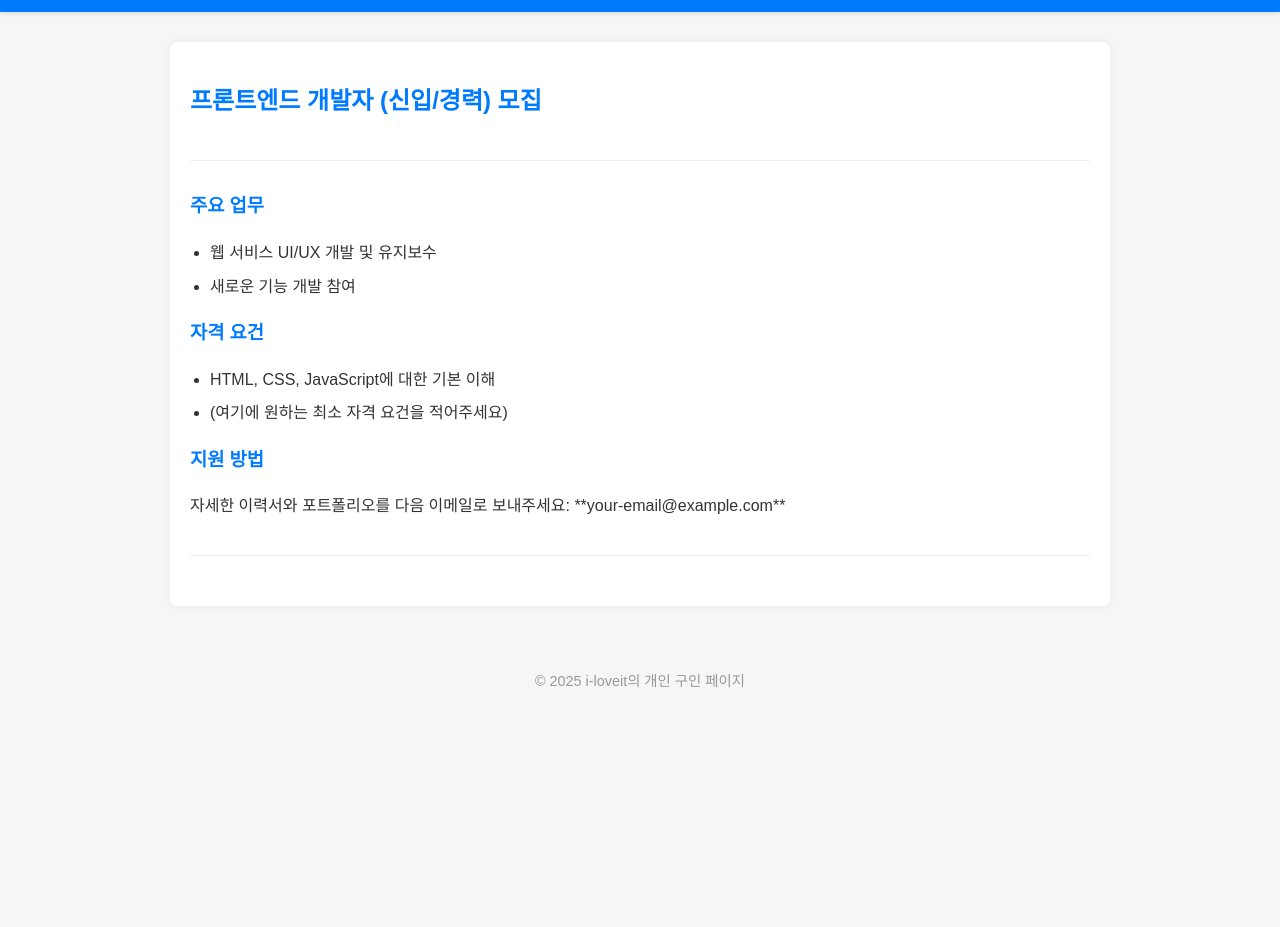
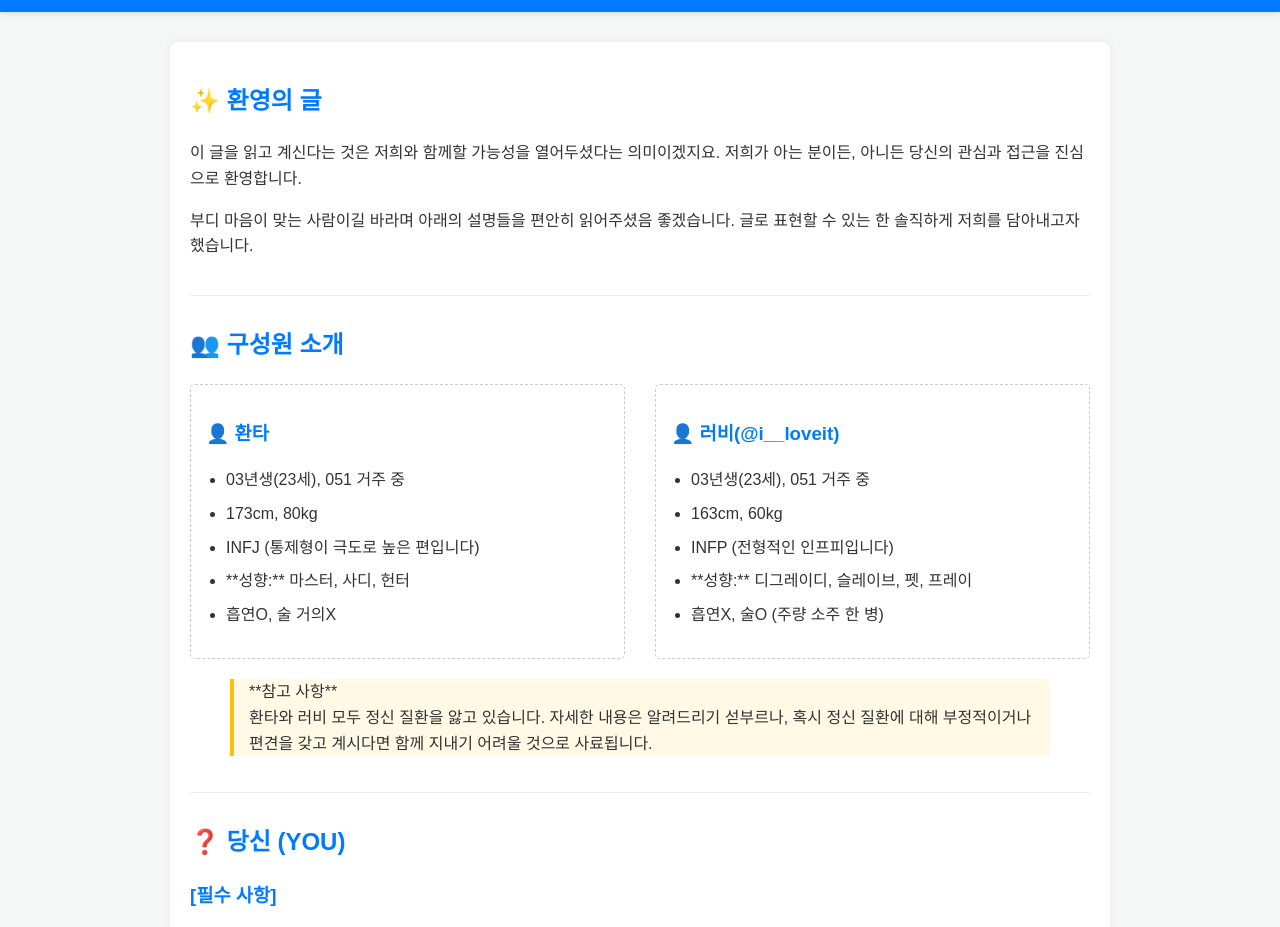
Before and after one commit to i-loveit/finding, a plain HTML site: page index.html in a window 1280 px wide. Shown: the part 79-1006 px from the top of the page. Before the commit the page ends 807 px from the top, so only its background shows below. Drawn offline with Linux system fonts and the light colour scheme.

Commit message:
Revise job title and add member section
Updated job posting details and added member introductions.

```diff
--- a/index.html
+++ b/index.html
@@ -3,39 +3,118 @@
 <head>
     <meta charset="UTF-8">
     <meta name="viewport" content="width=device-width, initial-scale=1.0">
-    <title>i-loveit님의 구인 공고</title>
+    <title>i-loveit님의 구인 공고: 장기적·안정적 관계 구축</title>
     <link rel="stylesheet" href="style.css">
 </head>
 <body>
     <header>
-        <h1>[회사/개인 이름]에서 함께할 분을 찾습니다!</h1>
+        <h1>장기적·안정적 지배 관계를 함께 구축할 분을 찾습니다.</h1>
     </header>
 
     <main>
-        <section id="job-title">
-            <h2>프론트엔드 개발자 (신입/경력) 모집</h2>
+        <section id="welcome">
+            <h2>✨ 환영의 글</h2>
+            <p>이 글을 읽고 계신다는 것은 저희와 함께할 가능성을 열어두셨다는 의미이겠지요. 저희가 아는 분이든, 아니든 당신의 관심과 접근을 진심으로 환영합니다.</p>
+            <p>부디 마음이 맞는 사람이길 바라며 아래의 설명들을 편안히 읽어주셨음 좋겠습니다. 글로 표현할 수 있는 한 솔직하게 저희를 담아내고자 했습니다.</p>
         </section>
 
-        <section id="description">
-            <h3>주요 업무</h3>
+        <section id="us-intro">
+            <h2>👥 구성원 소개</h2>
+            <div class="member-list">
+                <div class="member">
+                    <h3>👤 환타</h3>
+                    <ul>
+                        <li>03년생(23세), 051 거주 중</li>
+                        <li>173cm, 80kg</li>
+                        <li>INFJ (통제형이 극도로 높은 편입니다)</li>
+                        <li>**성향:** 마스터, 사디, 헌터</li>
+                        <li>흡연O, 술 거의X</li>
+                    </ul>
+                </div>
+                <div class="member">
+                    <h3>👤 러비(@i__loveit)</h3>
+                    <ul>
+                        <li>03년생(23세), 051 거주 중</li>
+                        <li>163cm, 60kg</li>
+                        <li>INFP (전형적인 인프피입니다)</li>
+                        <li>**성향:** 디그레이디, 슬레이브, 펫, 프레이</li>
+                        <li>흡연X, 술O (주량 소주 한 병)</li>
+                    </ul>
+                </div>
+            </div>
+
+            <blockquote style="border-left: 4px solid #ffc107; padding-left: 15px; background-color: #fff9e6;">
+                **참고 사항**<br>
+                환타와 러비 모두 정신 질환을 앓고 있습니다. 자세한 내용은 알려드리기 섣부르나, 혹시 정신 질환에 대해 부정적이거나 편견을 갖고 계시다면 함께 지내기 어려울 것으로 사료됩니다.
+            </blockquote>
+        </section>
+
+        <section id="you-requirements">
+            <h2>❓ 당신 (YOU)</h2>
+
+            <h3>[필수 사항]</h3>
             <ul>
-                <li>웹 서비스 UI/UX 개발 및 유지보수</li>
-                <li>새로운 기능 개발 참여</li>
+                <li>지정 성별 여성, 스위치/섭, 바이섹슈얼/팬섹슈얼</li>
+                <li>01년생~0n년생</li>
+                <li>**필수 성향:** 슬레이브, 마조히스트</li>
+                <li>**제외 성향:** 브랫, 리틀, 프린세스</li>
+                <li>관계의 진전 후 하우스 슬레이브 및 동거가 가능한 분 (현재 환타와 러비는 동거 중입니다)</li>
+                <li>이유 없는 불합리, 가학에 순응할 수 있는 분</li>
+                <li>어줍잖게 가르치려 들지 않으시는 분</li>
+                <li>펨투펨 가능자</li>
             </ul>
 
-            <h3>자격 요건</h3>
+            <h3>[권장 사항]</h3>
             <ul>
-                <li>HTML, CSS, JavaScript에 대한 기본 이해</li>
-                <li>(여기에 원하는 최소 자격 요건을 적어주세요)</li>
+                <li>흡연 및 음주, 피어싱 여부 무관</li>
+                <li>돔 성향으로 디그더, 마미 선호 (없으셔도 무관합니다)</li>
+                <li>되도록 러비와 당신의 관계에선 당신이 깁인 쪽을 선호합니다</li>
+                <li>환타와 러비 모두 외형에 대해선 크게 신경 안 씁니다. 건강이 우려될 정도로 마르시거나 살이 찐 분이 아니라면 괜찮습니다</li>
+                <li>현생의 인간관계가 단조로우신 분을 선호합니다</li>
             </ul>
+        </section>
 
-            <h3>지원 방법</h3>
-            <p>자세한 이력서와 포트폴리오를 다음 이메일로 보내주세요: **your-email@example.com**</p>
+        <section id="us-goal">
+            <h2>🤝 관계 지향점 (US)</h2>
+            <p>최종적으로 **폴리피델리티 관계**를 지향합니다. 지향하는 세 명의 관계는 주인이란 대전제 안에 두 서브가 속하는 관계도입니다.</p>
+            <ul>
+                <li>현재 환타-러비 사이는 3년차 커플로, 그 사이의 공백에 큰 차이를 느끼지 않아줬음 좋겠습니다. 어차피 당신과 함께라면 모든 관계가 재정립될 것입니다.</li>
+                <li>환타는 러비와 당신의 관계성엔 터치하지 않을 예정입니다. 다만, 서로가 경쟁 구도가 되진 않았음 좋겠습니다.</li>
+                <li>추후에 관계가 안정된다면 **법률혼**에 대한 이야기가 오갈 예정입니다. 이를 참고해주세요.</li>
+            </ul>
+            <p>마스터 - 슬레이브 관계이지만, 주인은 언제나 귀가 열려 있습니다. 당신이 주인의 자랑이고, 당신에게 주인은 세상 그 자체일테니까요. 상호 피드백이 안되는 관계성은 아니니 너무 겁먹진 않았음 좋겠습니다.</p>
         </section>
+
+        <section id="application">
+            <h2>💌 지원 방법</h2>
+            <p>간단한 자기소개와 함께 자신의 실물과 가장 닮은 **셀카 한 장**을 보내주시면 감사하겠습니다.</p>
+            <p>만약 마음에 든다면 저희 얼굴 사진도 보내드릴 예정입니다. 사진은 저장하지 않을 뿐더러, 누구보다 유출에 예민합니다.</p>
+            <p>충분한 대화와 의사소통 이후에 서로가 원한다는 확신이 생기면 그때부터 천천히 당신을 지배할 것입니다. 사소한 것 하나부터 인생 전반을 뒤흔들 내용까지요.</p>
+
+            <p style="text-align: center; margin-top: 30px; font-weight: bold; font-size: 1.2em; color: #dc3545;">
+                👉 지원/문의는 이메일, DM 등 어떤 경로로 받으시나요? 해당 연락처를 알려주시면 여기에 명시해 드리겠습니다.
+            </p>
+        </section>
+
     </main>
 
     <footer>
         <p>&copy; 2025 i-loveit의 개인 구인 페이지</p>
     </footer>
+
+    <style>
+        /* 구성원 소개 섹션의 레이아웃을 위해 추가 */
+        .member-list {
+            display: flex;
+            gap: 30px;
+            margin-bottom: 20px;
+        }
+        .member {
+            flex: 1;
+            padding: 15px;
+            border: 1px dashed #ccc;
+            border-radius: 5px;
+        }
+    </style>
 </body>
 </html>
```
